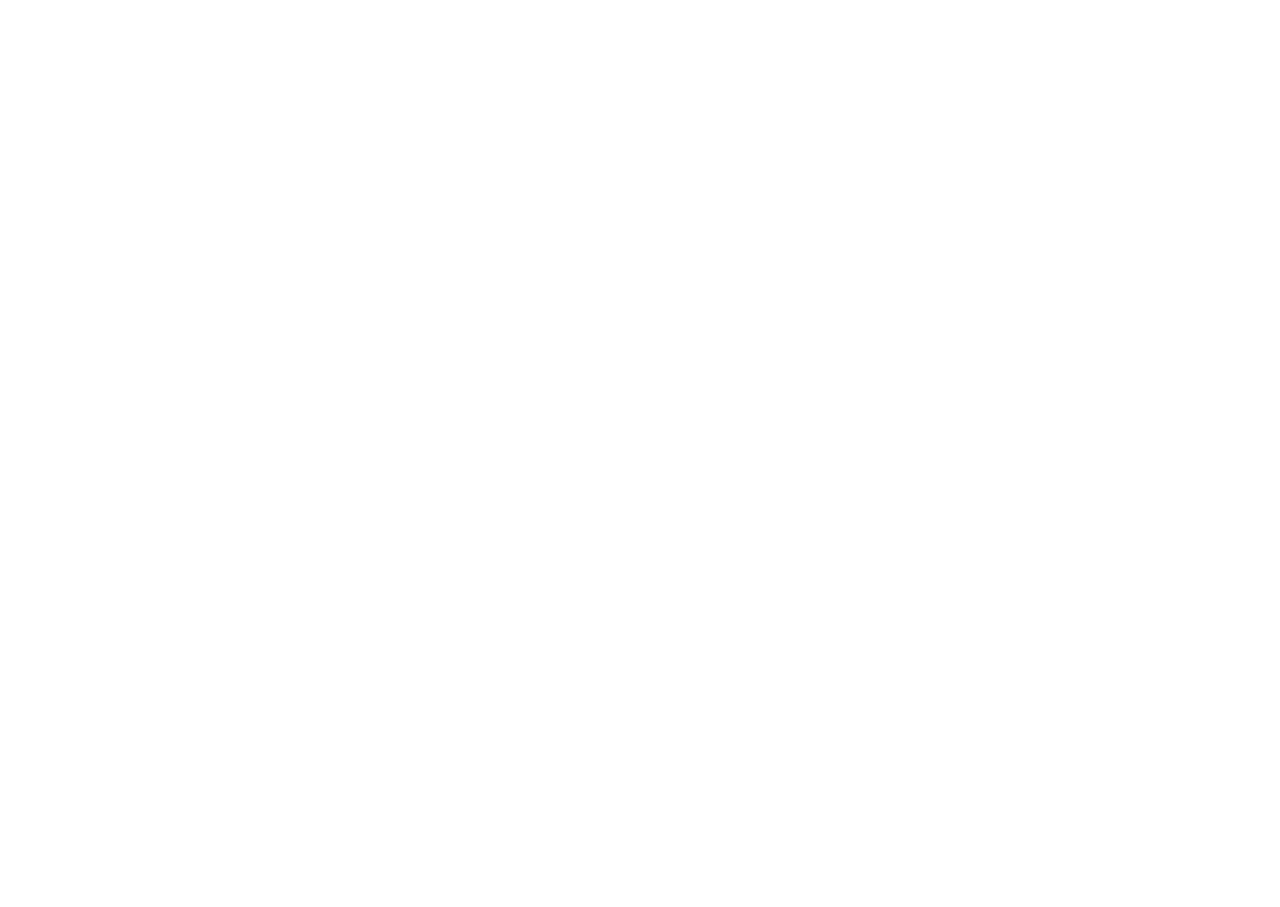
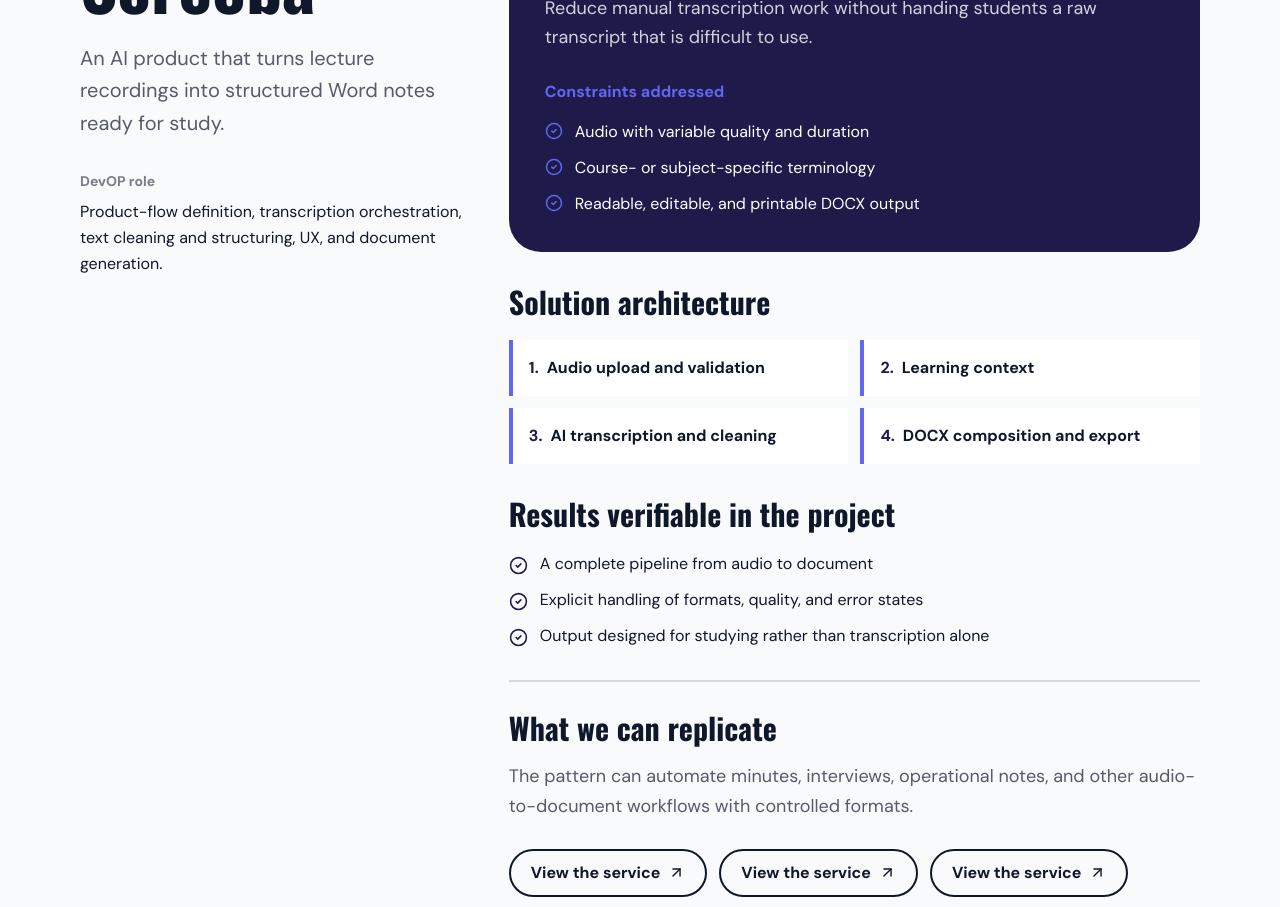
Before and after one commit to Matteo1234566/Portfolio, a Next.js app: page /en/screeba in a window 1280 px wide. Shown: the part 4220-5127 px from the top of the page. Before the commit the page ends 4034 px from the top, so only its background shows below. Built offline with nearby package versions, Linux system fonts and the light colour scheme; no server answers.

Commit message:
feat(case-studies): connect five projects to services

```diff
--- /dev/null
+++ b/src/app/[locale]/(site)/_case-studies/CaseStudy.jsx
@@ -0,0 +1,65 @@
+'use client';
+
+import Link from 'next/link';
+import { ArrowUpRight, CheckCircle2 } from 'lucide-react';
+import { useLocale } from 'next-intl';
+import { getCaseStudy } from './caseStudyData';
+import { servicePath } from '../_services/serviceData';
+
+export default function CaseStudy({ project }) {
+  const locale = useLocale();
+  const isIt = locale === 'it';
+  const study = getCaseStudy(project, locale);
+
+  return (
+    <section id="case-study" className="mx-auto max-w-6xl px-4 py-20 md:py-28">
+      <div className="border-y-4 border-ink py-10 text-ink dark:border-white dark:text-white md:py-14">
+        <div className="grid gap-10 lg:grid-cols-[.72fr_1.28fr]">
+          <div>
+            <p className="font-bold text-forest dark:text-bubblegum">{isIt ? 'Case study DevOP' : 'DevOP case study'}</p>
+            <h2 className="mt-4 font-display text-5xl font-bold leading-none md:text-7xl">{study.name}</h2>
+            <p className="mt-6 text-xl leading-relaxed text-ink/70 dark:text-white/70">{study.summary}</p>
+            <p className="mt-8 text-sm font-bold text-ink/55 dark:text-white/55">{isIt ? 'Ruolo DevOP' : 'DevOP role'}</p>
+            <p className="mt-2 leading-relaxed">{study.role}</p>
+          </div>
+
+          <div className="grid gap-8">
+            <article className="rounded-[2rem] bg-forest p-7 text-white md:p-9">
+              <h3 className="font-display text-3xl font-bold">{isIt ? 'Il problema' : 'The problem'}</h3>
+              <p className="mt-4 text-lg leading-relaxed text-white/80">{study.problem}</p>
+              <h4 className="mt-7 font-bold text-bubblegum">{isIt ? 'Vincoli affrontati' : 'Constraints addressed'}</h4>
+              <ul className="mt-4 space-y-3">{study.context.map((item) => <li key={item} className="flex gap-3"><CheckCircle2 className="mt-0.5 shrink-0 text-bubblegum" size={18} />{item}</li>)}</ul>
+            </article>
+
+            <article>
+              <h3 className="font-display text-3xl font-bold">{isIt ? 'Architettura della soluzione' : 'Solution architecture'}</h3>
+              <ol className="mt-5 grid gap-3 sm:grid-cols-2">
+                {study.architecture.map((item, index) => <li key={item} className="border-l-4 border-bubblegum bg-white p-4 font-bold text-ink dark:bg-white/5 dark:text-white"><span className="mr-2 text-forest dark:text-bubblegum">{index + 1}.</span>{item}</li>)}
+              </ol>
+            </article>
+
+            <article>
+              <h3 className="font-display text-3xl font-bold">{isIt ? 'Risultati verificabili nel progetto' : 'Results verifiable in the project'}</h3>
+              <ul className="mt-5 space-y-3">{study.evidence.map((item) => <li key={item} className="flex gap-3"><CheckCircle2 className="mt-1 shrink-0 text-forest dark:text-bubblegum" size={19} />{item}</li>)}</ul>
+            </article>
+
+            <article className="border-t-2 border-ink/15 pt-7 dark:border-white/15">
+              <h3 className="font-display text-3xl font-bold">{isIt ? 'Cosa possiamo replicare' : 'What we can replicate'}</h3>
+              <p className="mt-4 text-lg leading-relaxed text-ink/70 dark:text-white/70">{study.reusable}</p>
+              <div className="mt-7 flex flex-wrap gap-3">
+                {study.services.map((service) => (
+                  <Link key={service} href={servicePath(service, locale)} className="inline-flex items-center gap-2 rounded-full border-2 border-ink px-5 py-2.5 font-bold dark:border-white">
+                    {isIt ? 'Vedi il servizio' : 'View the service'} <ArrowUpRight size={17} />
+                  </Link>
+                ))}
+                <Link href={`/${locale}/contact?case=${project}`} data-event="cta_click" data-service={study.services[0]} className="inline-flex items-center gap-2 rounded-full bg-bubblegum px-5 py-2.5 font-bold text-ink">
+                  {isIt ? 'Parliamo di un progetto simile' : 'Discuss a similar project'} <ArrowUpRight size={17} />
+                </Link>
+              </div>
+            </article>
+          </div>
+        </div>
+      </div>
+    </section>
+  );
+}
--- /dev/null
+++ b/src/app/[locale]/(site)/_case-studies/CaseStudySchema.jsx
@@ -0,0 +1,27 @@
+import { SITE_URL, localizedUrl } from '@/lib/site';
+import { getCaseStudy } from './caseStudyData';
+import { servicePath } from '../_services/serviceData';
+
+export default function CaseStudySchema({ project, locale }) {
+  const study = getCaseStudy(project, locale);
+  const pageUrl = localizedUrl(locale, `/${project}`);
+  const schema = {
+    '@context': 'https://schema.org',
+    '@type': 'TechArticle',
+    '@id': `${pageUrl}/#case-study`,
+    name: `${study.name} — DevOP case study`,
+    headline: study.summary,
+    articleSection: 'Case Study',
+    description: study.problem,
+    url: pageUrl,
+    inLanguage: locale,
+    author: { '@id': `${SITE_URL}/#organization` },
+    publisher: { '@id': `${SITE_URL}/#organization` },
+    about: study.services.map((service) => ({
+      '@type': 'Service',
+      '@id': `${SITE_URL}${servicePath(service, locale)}/#service`,
+    })),
+  };
+
+  return <script type="application/ld+json" dangerouslySetInnerHTML={{ __html: JSON.stringify(schema) }} />;
+}
--- a/src/app/[locale]/(site)/ailights/AiLightsClient.jsx
+++ b/src/app/[locale]/(site)/ailights/AiLightsClient.jsx
@@ -24,6 +24,7 @@
 import { useTheme } from 'next-themes';
 import AiLightsSchema from './AiLightsSchema';
 import { BUSINESS } from '@/lib/site';
+import CaseStudy from '../_case-studies/CaseStudy';
 
 const DARK_THEME = {
   surface: '#101010',
@@ -481,6 +482,7 @@
           </div>
         </div>
       </section>
+      <CaseStudy project="ailights" />
     </main>
   );
 }
--- a/src/app/[locale]/(site)/ailights/page.jsx
+++ b/src/app/[locale]/(site)/ailights/page.jsx
@@ -1,5 +1,6 @@
 import { getTranslations } from 'next-intl/server';
 import AiLightsClient from './AiLightsClient';
+import CaseStudySchema from '../_case-studies/CaseStudySchema';
 
 export async function generateMetadata({ params }) {
   const { locale } = await params;
@@ -34,6 +35,7 @@
   };
 }
 
-export default function AiLightsPage() {
-  return <AiLightsClient />;
+export default async function AiLightsPage({ params }) {
+  const { locale } = await params;
+  return <><CaseStudySchema project="ailights" locale={locale} /><AiLightsClient /></>;
 }
--- a/src/app/[locale]/(site)/mirror/MirrorPageClient.jsx
+++ b/src/app/[locale]/(site)/mirror/MirrorPageClient.jsx
@@ -19,6 +19,7 @@
 } from 'lucide-react';
 import Card from '@/app/[locale]/(site)/sections/ui/Card';
 import Button from '@/app/[locale]/(site)/sections/ui/Button';
+import CaseStudy from '../_case-studies/CaseStudy';
 
 const container = {
   hidden: { opacity: 0 },
@@ -326,6 +327,7 @@
           <p className="text-white/85 text-lg max-w-3xl">{t('footer.desc')}</p>
         </motion.div>
       </div>
+      <CaseStudy project="mirror" />
     </div>
   );
 }
--- a/src/app/[locale]/(site)/mirror/page.jsx
+++ b/src/app/[locale]/(site)/mirror/page.jsx
@@ -1,6 +1,7 @@
 import { getTranslations } from 'next-intl/server';
 import MirrorPageClient from './MirrorPageClient';
 import { localizedUrl } from '@/lib/site';
+import CaseStudySchema from '../_case-studies/CaseStudySchema';
 
 export async function generateMetadata({ params }) {
   const { locale } = await params;
@@ -109,6 +110,7 @@
 
   return (
     <>
+      <CaseStudySchema project="mirror" locale={locale} />
       <script
         type="application/ld+json"
         dangerouslySetInnerHTML={{ __html: JSON.stringify(softwareSchema) }}
--- a/src/app/[locale]/(site)/screeba/ScreebaPageClient.jsx
+++ b/src/app/[locale]/(site)/screeba/ScreebaPageClient.jsx
@@ -22,6 +22,7 @@
 import { useTranslations } from 'next-intl';
 import ScreebaSchema from './ScreebaSchema';
 import { BUSINESS } from '@/lib/site';
+import CaseStudy from '../_case-studies/CaseStudy';
 
 const container = {
   hidden: { opacity: 0 },
@@ -363,6 +364,7 @@
           <p className="text-ink/75 dark:text-smoke/80 leading-relaxed">{t('privacy_note')}</p>
         </div>
       </div>
+      <CaseStudy project="screeba" />
     </div>
   );
 }
--- a/src/app/[locale]/(site)/screeba/page.jsx
+++ b/src/app/[locale]/(site)/screeba/page.jsx
@@ -1,5 +1,6 @@
 import { getTranslations } from 'next-intl/server';
 import ScreebaPageClient from './ScreebaPageClient';
+import CaseStudySchema from '../_case-studies/CaseStudySchema';
 
 export async function generateMetadata({ params }) {
   const { locale } = await params;
@@ -34,6 +35,7 @@
   };
 }
 
-export default function ScreebaPage() {
-  return <ScreebaPageClient />;
+export default async function ScreebaPage({ params }) {
+  const { locale } = await params;
+  return <><CaseStudySchema project="screeba" locale={locale} /><ScreebaPageClient /></>;
 }
--- a/src/app/[locale]/(site)/targage/TargagePageClient.jsx
+++ b/src/app/[locale]/(site)/targage/TargagePageClient.jsx
@@ -22,6 +22,7 @@
 import TargageInteractiveDemo from './TargageInteractiveDemo';
 import TargageSchema from './TargageSchema';
 import { BUSINESS } from '@/lib/site';
+import CaseStudy from '../_case-studies/CaseStudy';
 
 const container = {
   hidden: { opacity: 0 },
@@ -349,6 +350,7 @@
           </div>
         </motion.div>
       </div>
+      <CaseStudy project="targage" />
     </div>
   );
 }
--- a/src/app/[locale]/(site)/targage/page.jsx
+++ b/src/app/[locale]/(site)/targage/page.jsx
@@ -1,5 +1,6 @@
 import { getTranslations } from 'next-intl/server';
 import TargagePageClient from './TargagePageClient';
+import CaseStudySchema from '../_case-studies/CaseStudySchema';
 
 export async function generateMetadata({ params }) {
   const { locale } = await params;
@@ -31,6 +32,7 @@
   };
 }
 
-export default function TargagePage() {
-  return <TargagePageClient />;
+export default async function TargagePage({ params }) {
+  const { locale } = await params;
+  return <><CaseStudySchema project="targage" locale={locale} /><TargagePageClient /></>;
 }
--- a/src/app/[locale]/(site)/twosequel/TwoSequelPageClient.jsx
+++ b/src/app/[locale]/(site)/twosequel/TwoSequelPageClient.jsx
@@ -22,6 +22,7 @@
 import Button from '@/app/[locale]/(site)/sections/ui/Button';
 import TwoSequelSchema from './TwoSequelSchema';
 import { BUSINESS } from '@/lib/site';
+import CaseStudy from '../_case-studies/CaseStudy';
 
 const container = {
   hidden: { opacity: 0 },
@@ -409,6 +410,7 @@
           </div>
         </motion.div>
       </div>
+      <CaseStudy project="twosequel" />
     </div>
   );
 }
--- a/src/app/[locale]/(site)/twosequel/page.jsx
+++ b/src/app/[locale]/(site)/twosequel/page.jsx
@@ -1,5 +1,6 @@
 import { getTranslations } from 'next-intl/server';
 import TwoSequelPageClient from './TwoSequelPageClient';
+import CaseStudySchema from '../_case-studies/CaseStudySchema';
 
 export async function generateMetadata({ params }) {
   const { locale } = await params;
@@ -31,6 +32,7 @@
   };
 }
 
-export default function TwoSequelPage() {
-  return <TwoSequelPageClient />;
+export default async function TwoSequelPage({ params }) {
+  const { locale } = await params;
+  return <><CaseStudySchema project="twosequel" locale={locale} /><TwoSequelPageClient /></>;
 }
```
